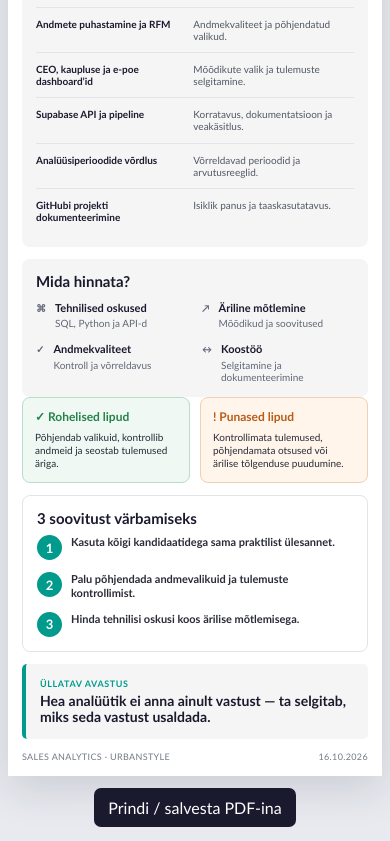
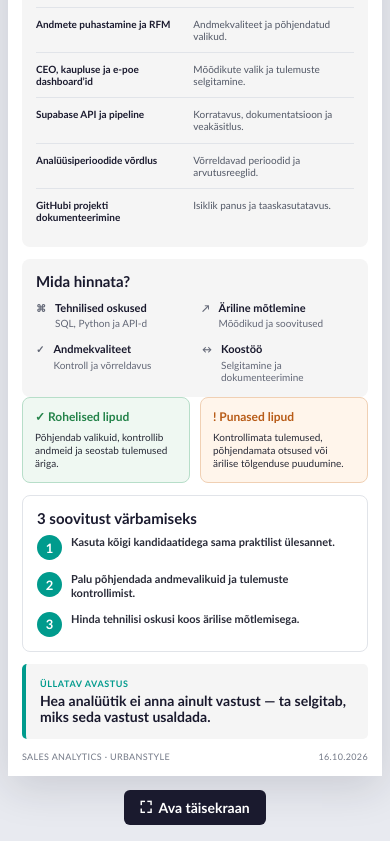
Before and after one commit to andres-assukyll/urbanstyle-sales-analytics, a plain HTML site: page docs/week9/index2.html in a window 390 px wide. Shown: the part 303-1144 px from the top of the page. Drawn offline with Linux system fonts and the light colour scheme.

Commit message:
Update index2.html

```diff
--- a/docs/week9/index2.html
+++ b/docs/week9/index2.html
@@ -36,6 +36,7 @@
 
     body {
       display: flex;
+      flex-direction: column;
       justify-content: center;
       align-items: center;
       padding: 24px;
@@ -340,30 +341,63 @@
       white-space: nowrap;
     }
 
+    /* Täisekraani nupp: slaidi all keskel */
     .controls {
-      position: fixed;
-      bottom: 14px;
-      right: 14px;
-      z-index: 10;
+      width: 100%;
+      display: flex;
+      justify-content: center;
+      margin-top: 18px;
+      margin-bottom: 4px;
     }
 
     .controls button {
-      border: 0;
-      border-radius: 7px;
-      padding: 10px 14px;
-      color: white;
+      display: inline-flex;
+      align-items: center;
+      justify-content: center;
+      gap: 7px;
+      padding: 9px 16px;
+      border: none;
+      border-radius: 6px;
       background: var(--navy);
+      color: var(--white);
+      font: 600 14px Calibri, Arial, sans-serif;
       cursor: pointer;
-      font: inherit;
+      transition: background 0.2s ease;
     }
 
     .controls button:hover {
       background: var(--teal);
     }
 
+    .controls button:focus-visible {
+      outline: 3px solid var(--teal);
+      outline-offset: 3px;
+    }
+
+    .fullscreen-icon {
+      font-size: 16px;
+      line-height: 1;
+    }
+
+    /* Täisekraanil kuvatakse slaid ilma ümbritseva taustata */
+    .slide:fullscreen {
+      width: 100vw;
+      height: 100vh;
+      max-width: none;
+      aspect-ratio: auto;
+      padding: 2.2%;
+      box-shadow: none;
+      background: var(--white);
+    }
+
+    .slide:fullscreen .header {
+      padding: 1.5% 2%;
+    }
+
     @media (max-width: 760px) {
       body {
-        display: block;
+        display: flex;
+        flex-direction: column;
         padding: 8px;
       }
 
@@ -411,8 +445,8 @@
 
       .controls {
         position: static;
-        text-align: center;
-        margin-top: 12px;
+        margin-top: 14px;
+        margin-bottom: 8px;
       }
     }
 
@@ -451,7 +485,7 @@
 </head>
 
 <body>
-  <main class="slide">
+  <main class="slide" id="slide">
     <header class="header">
       <div class="eyebrow">
         <span>UrbanStyle · Värbamisjuhend</span>
@@ -606,9 +640,33 @@
   </main>
 
   <div class="controls">
-    <button type="button" onclick="window.print()">
-      Prindi / salvesta PDF-ina
+    <button type="button" id="fullscreenButton" onclick="toggleFullscreen()">
+      <span class="fullscreen-icon" aria-hidden="true">⛶</span>
+      <span id="fullscreenLabel">Ava täisekraan</span>
     </button>
   </div>
+
+  <script>
+    const slide = document.getElementById("slide");
+    const fullscreenLabel = document.getElementById("fullscreenLabel");
+
+    async function toggleFullscreen() {
+      try {
+        if (!document.fullscreenElement) {
+          await slide.requestFullscreen();
+        } else {
+          await document.exitFullscreen();
+        }
+      } catch (error) {
+        console.error("Täisekraanirežiimi avamine ebaõnnestus:", error);
+      }
+    }
+
+    document.addEventListener("fullscreenchange", () => {
+      fullscreenLabel.textContent = document.fullscreenElement
+        ? "Välju täisekraanist"
+        : "Ava täisekraan";
+    });
+  </script>
 </body>
 </html>
```
